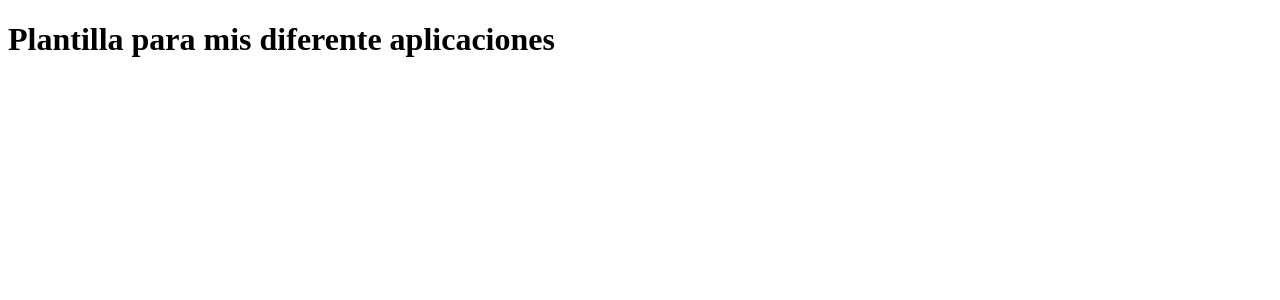
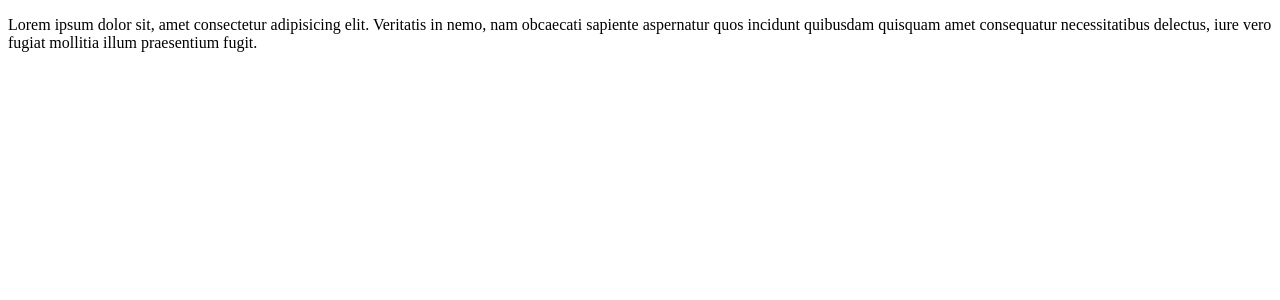
Before and after one commit to davidVentur/mySpreadsheet, an Angular app: page /firstApp in a window 1280 px wide. Shown: the top 300 px of the page. Built offline with nearby package versions, Linux system fonts and the light colour scheme.

Commit message:
Rutas funcionando

```diff
--- a/src/app/app.component.html
+++ b/src/app/app.component.html
@@ -1,3 +1 @@
-<h1>
-  Plantilla para mis diferente aplicaciones
-</h1>
+<router-outlet></router-outlet>
--- a/src/app/firstApp/first-app-routing.module.ts
+++ b/src/app/firstApp/first-app-routing.module.ts
@@ -1,10 +1,19 @@
 import { NgModule } from '@angular/core';
 import { RouterModule, Routes } from '@angular/router';
+import { MenuComponent } from './menu/menu.component';
 
-const routes: Routes = [];
+const routes: Routes = [
+  {
+    path: '',
+    component: MenuComponent,
+    children: [
+      {path:'**', redirectTo:''}
+    ],
+  },
+];
 
 @NgModule({
   imports: [RouterModule.forChild(routes)],
-  exports: [RouterModule]
+  exports: [RouterModule],
 })
-export class FirstAppRoutingModule { }
+export class FirstAppRoutingModule {}
--- a/src/app/firstApp/first-app.module.ts
+++ b/src/app/firstApp/first-app.module.ts
@@ -2,10 +2,13 @@ import { NgModule } from '@angular/core';
 import { CommonModule } from '@angular/common';
 
 import { FirstAppRoutingModule } from './first-app-routing.module';
+import { MenuComponent } from './menu/menu.component';
 
 
 @NgModule({
-  declarations: [],
+  declarations: [
+    MenuComponent
+  ],
   imports: [
     CommonModule,
     FirstAppRoutingModule
--- /dev/null
+++ b/src/app/firstApp/menu/menu.component.html
@@ -0,0 +1,7 @@
+<p>
+  Lorem ipsum dolor sit, amet consectetur adipisicing elit. Veritatis in nemo,
+  nam obcaecati sapiente aspernatur quos incidunt quibusdam quisquam amet
+  consequatur necessitatibus delectus, iure vero fugiat mollitia illum
+  praesentium fugit.
+</p>
+<router-outlet></router-outlet>
--- /dev/null
+++ b/src/app/firstApp/menu/menu.component.ts
@@ -0,0 +1,15 @@
+import { Component, OnInit } from '@angular/core';
+
+@Component({
+  selector: 'app-menu',
+  templateUrl: './menu.component.html',
+  styleUrls: ['./menu.component.scss']
+})
+export class MenuComponent implements OnInit {
+
+  constructor() { }
+
+  ngOnInit(): void {
+  }
+
+}
```
Also changed, not shown: src/app/firstApp/menu/menu.component.scss (added).
